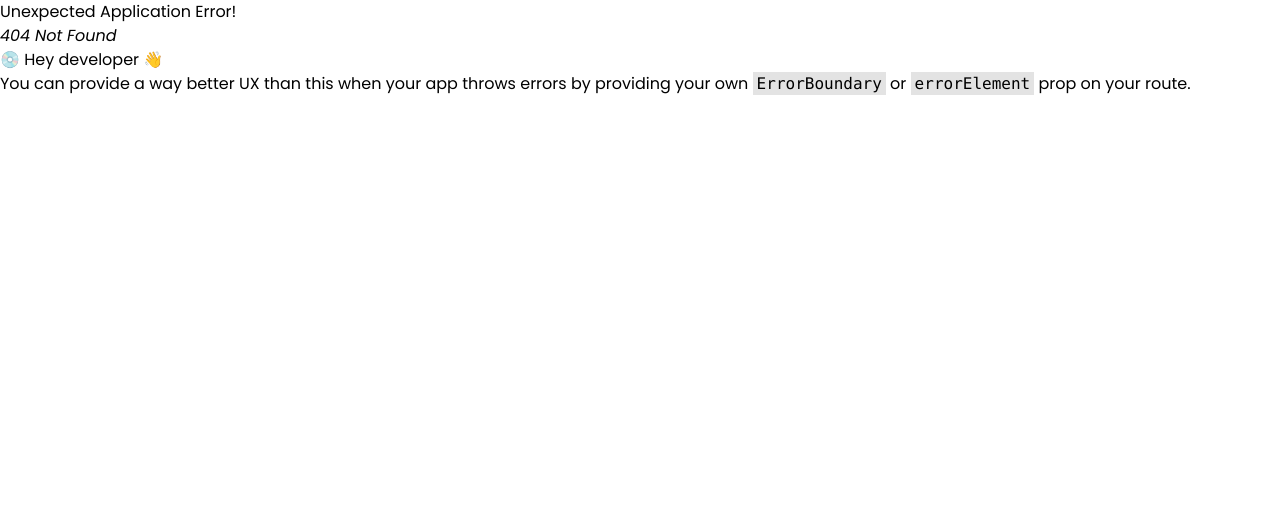
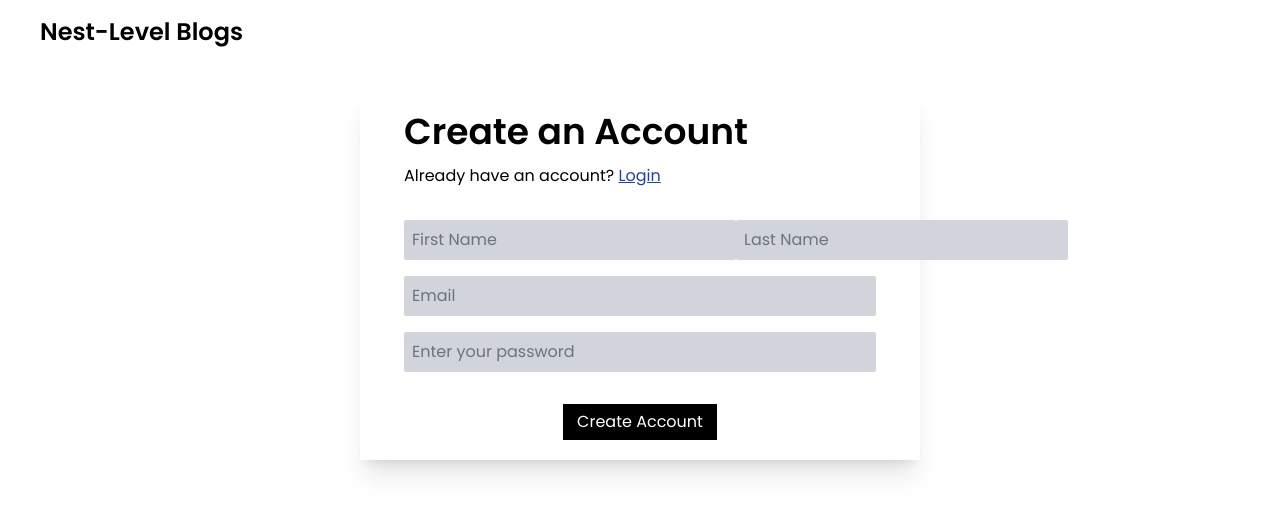
Before and after one commit to priyansh160702/Blog_Site_Frontend, a React (Vite) app: page /create-account in a window 1280 px wide. Before the commit this address had no page. Shown: the top 514 px of the page. Built offline with nearby package versions, Linux system fonts and the light colour scheme.

Commit message:
Add Signup page and form.

```diff
--- a/package.json
+++ b/package.json
@@ -9,6 +9,11 @@
     "lint": "eslint ."
   },
   "dependencies": {
+    "@fortawesome/fontawesome-svg-core": "^6.6.0",
+    "@fortawesome/free-brands-svg-icons": "^6.6.0",
+    "@fortawesome/free-regular-svg-icons": "^6.6.0",
+    "@fortawesome/free-solid-svg-icons": "^6.6.0",
+    "@fortawesome/react-fontawesome": "^0.2.2",
     "react": "^18.3.1",
     "react-dom": "^18.3.1",
     "react-router-dom": "^6.26.1"
--- a/src/App.jsx
+++ b/src/App.jsx
@@ -1,11 +1,13 @@
 import { RouterProvider, createBrowserRouter } from "react-router-dom";
 import RootLayout from "./components/Rootlayout";
+import SignupPage from "./pages/SignupPage";
 
 // Router
 const router = createBrowserRouter([
   {
     path: "/",
     element: <RootLayout />,
+    children: [{ path: "/create-account", element: <SignupPage /> }],
   },
 ]);
 
--- a/src/components/Rootlayout.jsx
+++ b/src/components/Rootlayout.jsx
@@ -1,4 +1,4 @@
-import { useLocation } from "react-router-dom";
+import { Outlet, useLocation } from "react-router-dom";
 
 import useDocumentTitle from "../util/hooks/use-documentTitle";
 import Navbar from "./Navbar";
@@ -23,6 +23,7 @@ const RootLayout = () => {
   return (
     <Fragment>
       <Navbar />
+      <Outlet />
     </Fragment>
   );
 };
--- a/src/index.css
+++ b/src/index.css
@@ -17,7 +17,37 @@ body{
   margin: 0 auto;
 }
 
-/* Navbar */
-.auth-btn{
+/* Utility */
+.btn-white{
   @apply py-1 px-3 hover:scale-90 cursor-pointer transition-all duration-200 border-2 border-black
 }
+.btn-black{
+  @apply py-1 px-3 hover:scale-90 hover:bg-opacity-80 cursor-pointer transition-all duration-200 border-2 border-black bg-black text-white
+}
+
+/* Form */
+.form-content{
+  @apply flex flex-col space-y-4 py-8
+}
+
+.form-content input{
+  @apply bg-gray-300 rounded-sm border-none outline-none p-2 placeholder:text-gray-500 focus:bg-white focus:border focus:outline-black transition-all duration-500
+}
+
+.form-content input:not(:placeholder-shown) {   /* When placeholder is not shown. This means that the input have some content. */
+  @apply bg-white outline-black;
+}
+
+.form-content .password-btn {
+  @apply absolute right-3 top-2;
+}
+
+/* Hide the button by default */
+.form-content .password-btn {
+  @apply hidden;
+}
+
+/* Show the button when the input has content */
+.form-content input:not(:placeholder-shown) + .password-btn {
+  @apply block;
+}
--- /dev/null
+++ b/src/pages/SignupPage.jsx
@@ -0,0 +1,59 @@
+import { useState } from "react";
+import { Link } from "react-router-dom";
+import { FontAwesomeIcon } from "@fortawesome/react-fontawesome";
+import { faEye, faEyeSlash } from "@fortawesome/free-regular-svg-icons";
+
+const SignupPage = () => {
+  const [showPassword, setShowPassword] = useState(false);
+
+  const passwordStateHandler = () => {
+    setShowPassword((showPassword) => !showPassword);
+  };
+
+  return (
+    <div className="container">
+      <div className="mx-auto w-[35rem] shadow-xl px-11 py-5">
+        <h1 className="mb-3 text-4xl font-semibold">Create an Account</h1>
+        <h2>
+          Already have an account?{" "}
+          <Link className="text-blue-800 underline" to="/login">
+            Login
+          </Link>
+        </h2>
+        <form noValidate>
+          <div className="form-content">
+            <div className="flex justify-between">
+              <input type="text" placeholder="First Name" />
+              <input type="text" placeholder="Last Name" />
+            </div>
+            <input type="email" placeholder="Email" />
+            <div className="relative">
+              <input
+                type={showPassword ? "text" : "password"}
+                placeholder="Enter your password"
+                className="w-full"
+              />
+              <button
+                type="button"
+                className="password-btn"
+                onClick={passwordStateHandler}
+              >
+                {showPassword ? (
+                  <FontAwesomeIcon icon={faEyeSlash} />
+                ) : (
+                  <FontAwesomeIcon icon={faEye} />
+                )}
+              </button>
+            </div>
+          </div>
+
+          <button type="submit" className="mx-auto flex btn-black">
+            Create Account
+          </button>
+        </form>
+      </div>
+    </div>
+  );
+};
+
+export default SignupPage;
```
Also changed, not shown: 1 other file (tests, documents, lock files or other folders).
